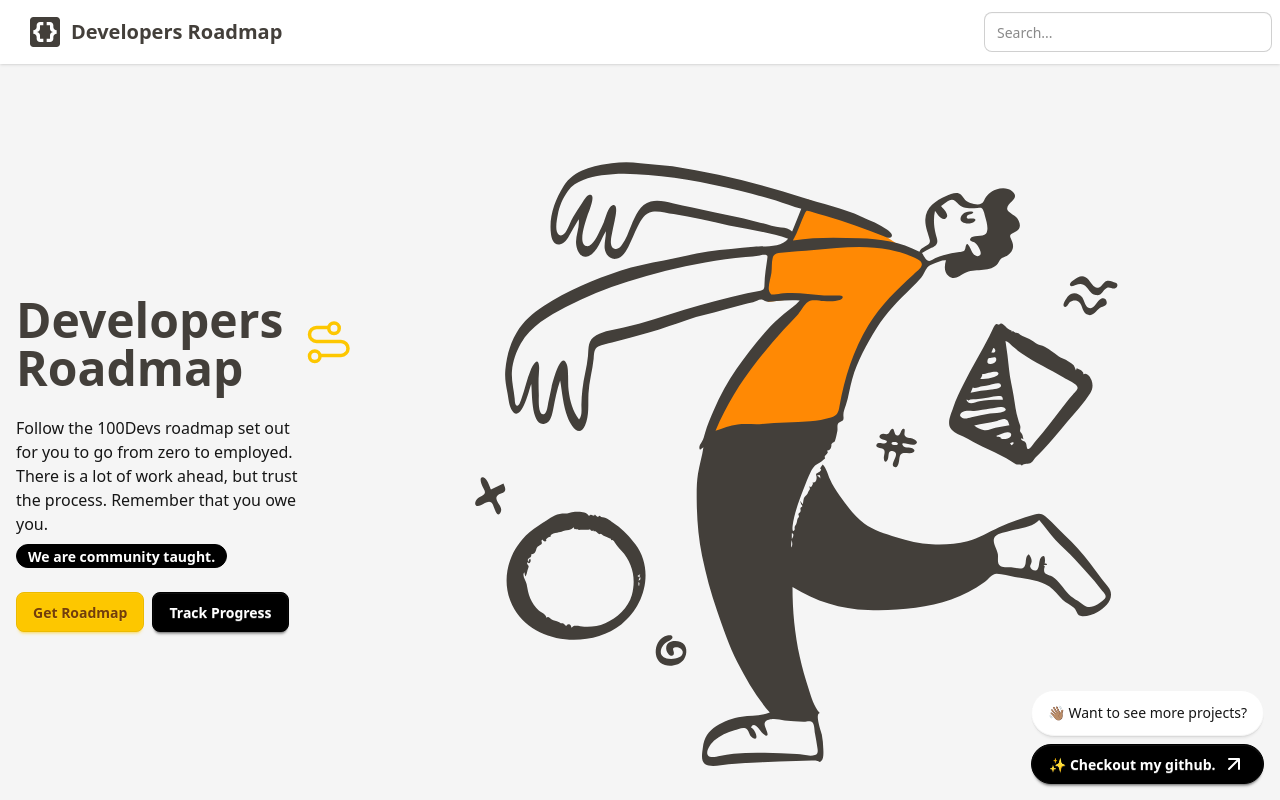
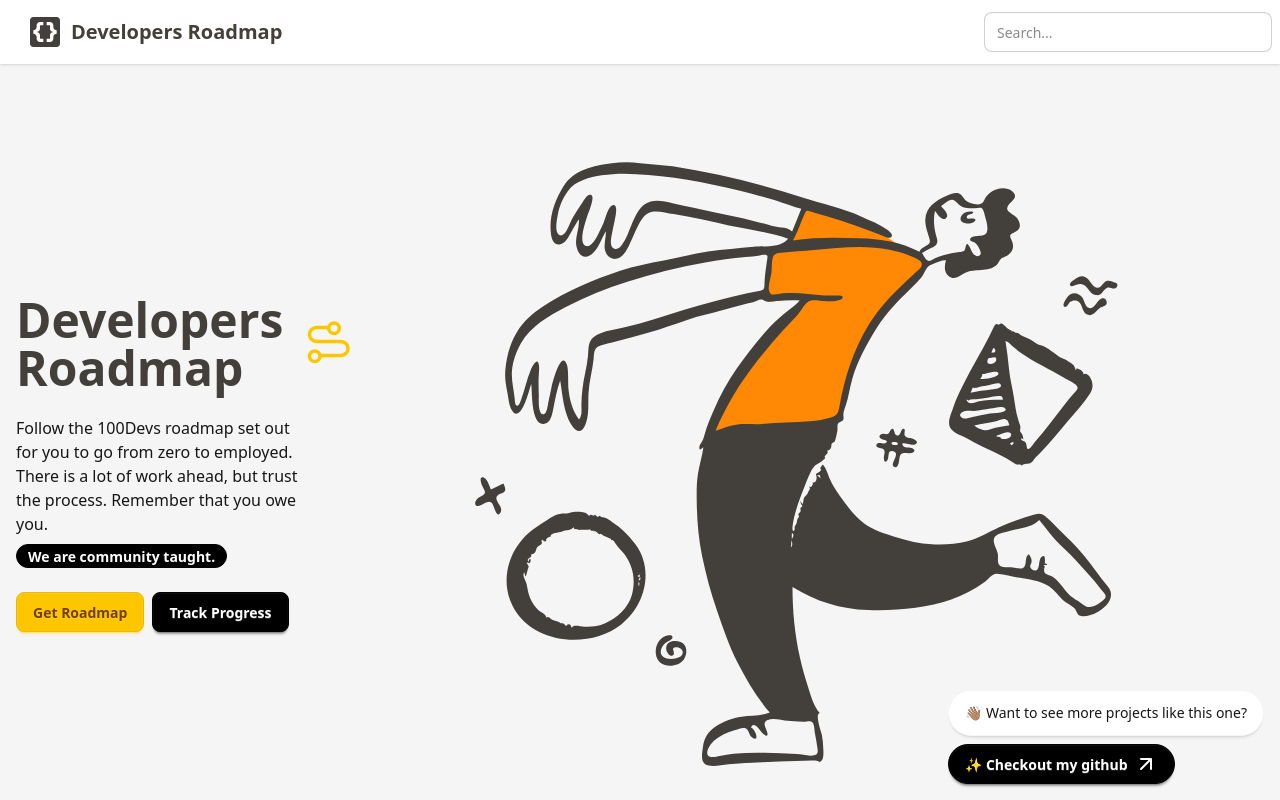
Before and after one commit to rcm-webdev/next-developer-roadmap, a Next.js app: page / in a window 1280 px wide. Shown: the top 800 px of the page. Built offline with nearby package versions, Linux system fonts and the light colour scheme.

Commit message:
fix toast width

```diff
--- a/component/Toast.js
+++ b/component/Toast.js
@@ -1,17 +1,16 @@
 function Toast() {
   return (
     <div>
-      <div className="toast toast-end">
+      <div className="toast toast-end ">
         <div className="alert bg-base-100 rounded-3xl ">
-          <span> 👋🏽 Want to see more projects?</span>
+          <span> 👋🏽 Want to see more projects like this one?</span>
         </div>
-        <div className="btn btn-accent rounded-3xl">
-          <span> ✨ Checkout my github. </span>
+        <div className="btn btn-accent w-fit rounded-3xl">
+          <span> ✨ Checkout my github </span>
           <svg
             xmlns="http://www.w3.org/2000/svg"
-            width="24"
-            height="24"
             viewBox="0 0 24 24"
+            className="h-6 w-6"
           >
             <path
               fill="none"
```
